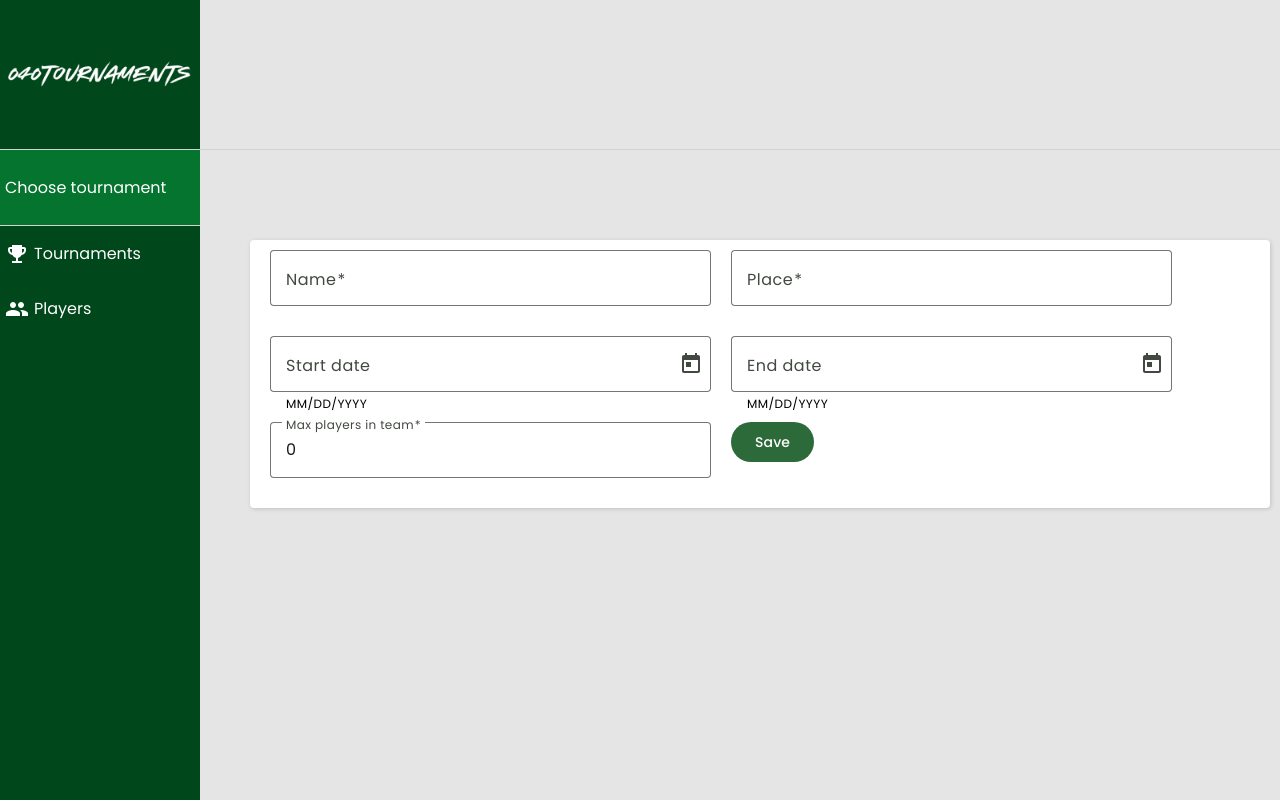
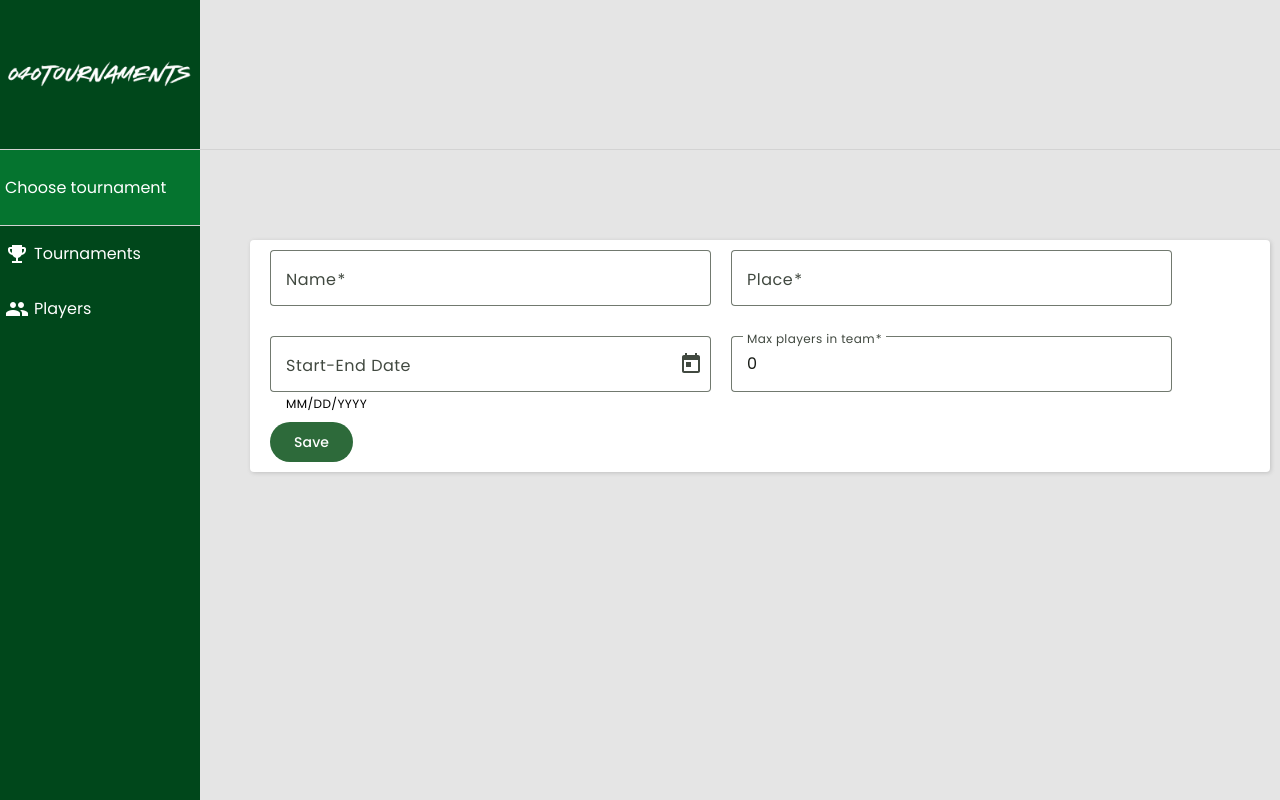
Before and after one commit to kwiatkowskijan/040basket-league, an Angular app: page /tournament in a window 1280 px wide. Shown: the top 800 px of the page. Built offline with nearby package versions, Linux system fonts and the light colour scheme.

Commit message:
Tournament: changed two datepickers to one datepicker range and added minValue validation

```diff
--- a/src/app/components/tournament/tournament-details/tournament-details.component.html
+++ b/src/app/components/tournament/tournament-details/tournament-details.component.html
@@ -58,8 +58,18 @@
                         }
                     </mat-form-field>
                     <mat-form-field appearance="outline">
+                        <mat-label>Start-End Date</mat-label>
+                        <mat-date-range-input [rangePicker]="picker" [min]="minStartDate">
+                            <input matStartDate id="start-date" formControlName="startDate">
+                            <input matEndDate id="end-date" formControlName="endDate">
+                        </mat-date-range-input>
+                        <mat-hint>MM/DD/YYYY</mat-hint>
+                        <mat-datepicker-toggle matIconSuffix [for]="picker"></mat-datepicker-toggle>
+                        <mat-date-range-picker #picker></mat-date-range-picker>
+                    </mat-form-field>
+                    <!-- <mat-form-field appearance="outline">
                         <mat-label>Start date</mat-label>
-                        <input matInput [matDatepicker]="startPicker" id="start-date" formControlName="startDate">
+                        <input matInput [min]="minStartDate" [matDatepicker]="startPicker" id="start-date" formControlName="startDate">
                         <mat-hint>MM/DD/YYYY</mat-hint>
                         <mat-datepicker-toggle matIconSuffix [for]="startPicker"></mat-datepicker-toggle>
                         <mat-datepicker #startPicker></mat-datepicker>
@@ -70,7 +80,7 @@
                         <mat-hint>MM/DD/YYYY</mat-hint>
                         <mat-datepicker-toggle matIconSuffix [for]="endPicker"></mat-datepicker-toggle>
                         <mat-datepicker #endPicker></mat-datepicker>
-                    </mat-form-field>
+                    </mat-form-field> -->
                     <mat-form-field appearance="outline">
                         <mat-label>Max players in team</mat-label>
                         <input matInput type="number" id="name" formControlName="maxPlayersInTeam" min="1">
--- a/src/app/components/tournament/tournament-details/tournament-details.component.ts
+++ b/src/app/components/tournament/tournament-details/tournament-details.component.ts
@@ -29,8 +29,11 @@ export class TournamentDetailsComponent {
   tournamentService = inject(TournamentService);
   teamsService = inject(TeamsService);
   tournament: Tournament | undefined;
+
   isEditing = false;
   isNew = false;
+
+  readonly minStartDate = new Date();
 
   editTournamentForm = new FormGroup({
     name: new FormControl('', [Validators.required]),
@@ -41,8 +44,6 @@ export class TournamentDetailsComponent {
   });
 
   constructor(private router: Router) {
-    console.log(this.tournament);
-
     this.tournamentId = this.route.snapshot.params["id"];
 
     if (this.tournamentId === undefined) {
```
